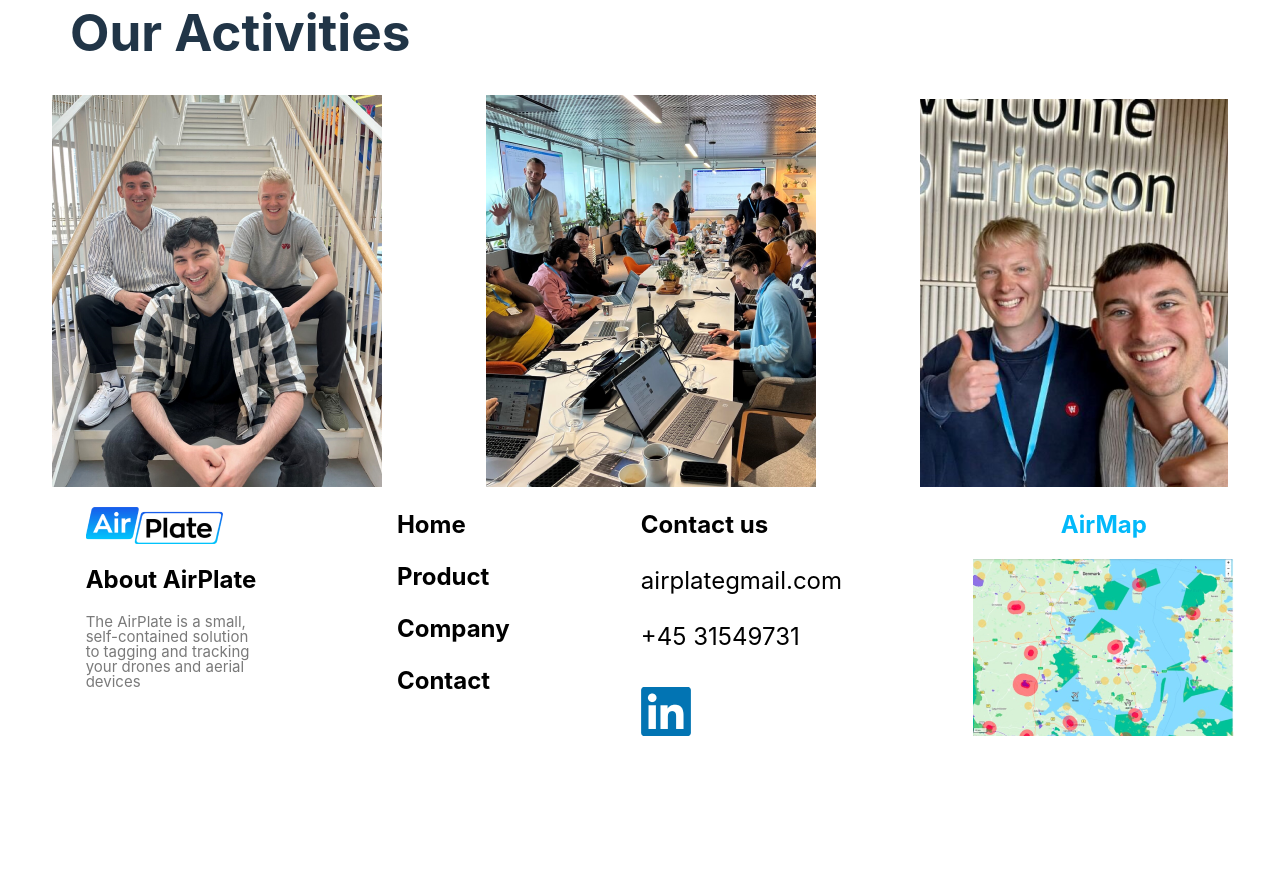
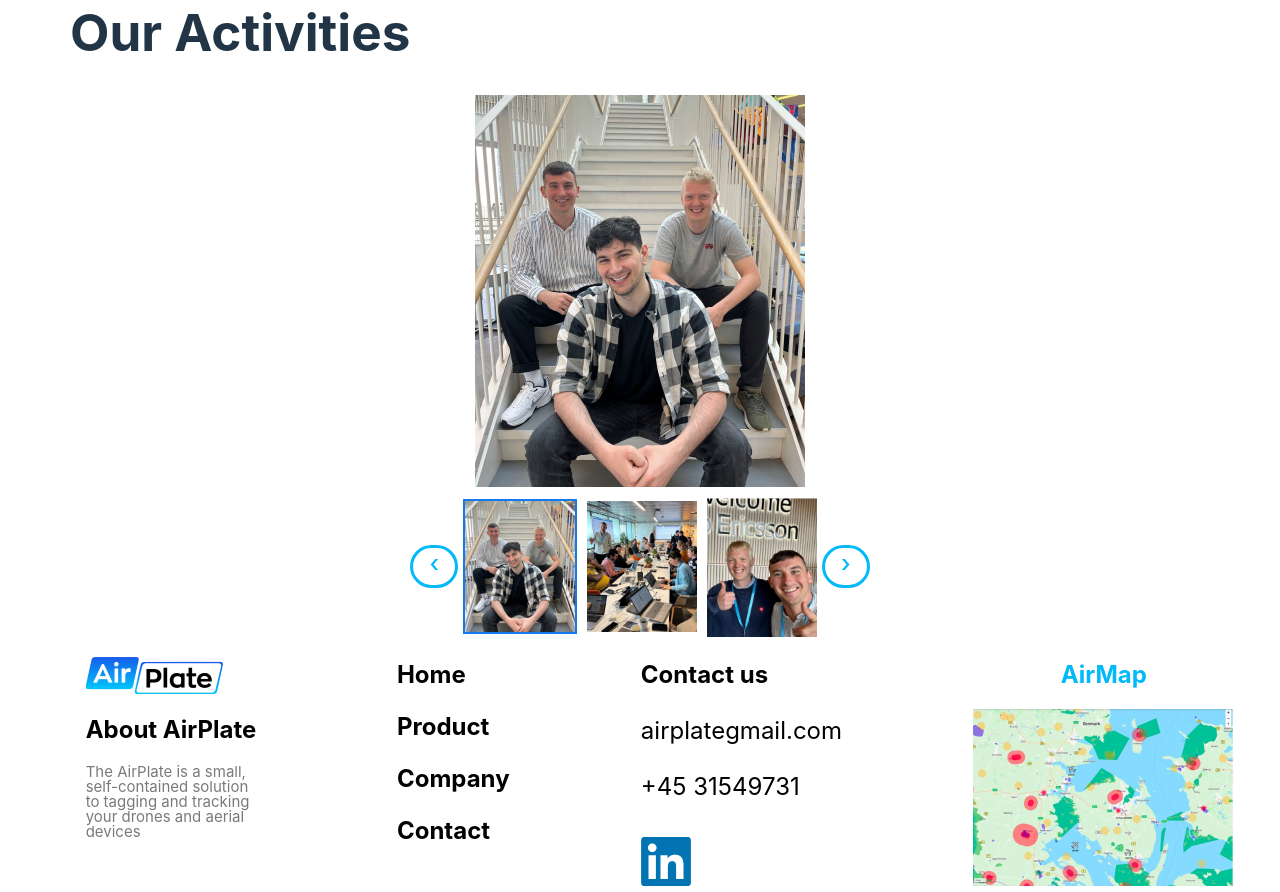
Before and after one commit to ThomasDallHenriksen/PBA-webudvikling, a React (Vite) app in the folder PBA-project/: page /Company in a window 1280 px wide. Shown: the part 1510-2402 px from the top of the page. Before the commit the page ends 2267 px from the top, so only its background shows below. Built offline with nearby package versions, Linux system fonts and the light colour scheme.

Commit message:
add corousel to company page

```diff
--- a/PBA-project/src/pages/Company.jsx
+++ b/PBA-project/src/pages/Company.jsx
@@ -1,7 +1,15 @@
 import '../assets/styles/company.scss';
+import Carousel from '../components/Carousel'
 import '../index.css'
 
 const Company = () => {
+
+    const images = [
+        'images/companyPage/activity1.png',
+        'images/companyPage/activity2.png',
+        'images/companyPage/activity3.png'
+    ];
+
     return (
         <div className="company">
             <div className="company-section-1">
@@ -46,9 +54,7 @@ const Company = () => {
                         <h1>Our Activities</h1>
                     </div>
                 <div className="activities">
-                    <img src="images/companyPage/activity1.png" alt="" />
-                    <img src="images/companyPage/activity2.png" alt="" />
-                    <img src="images/companyPage/activity3.png" alt="" />
+                    <Carousel images={images} />
                 </div>
             </div>
         </div>
```
